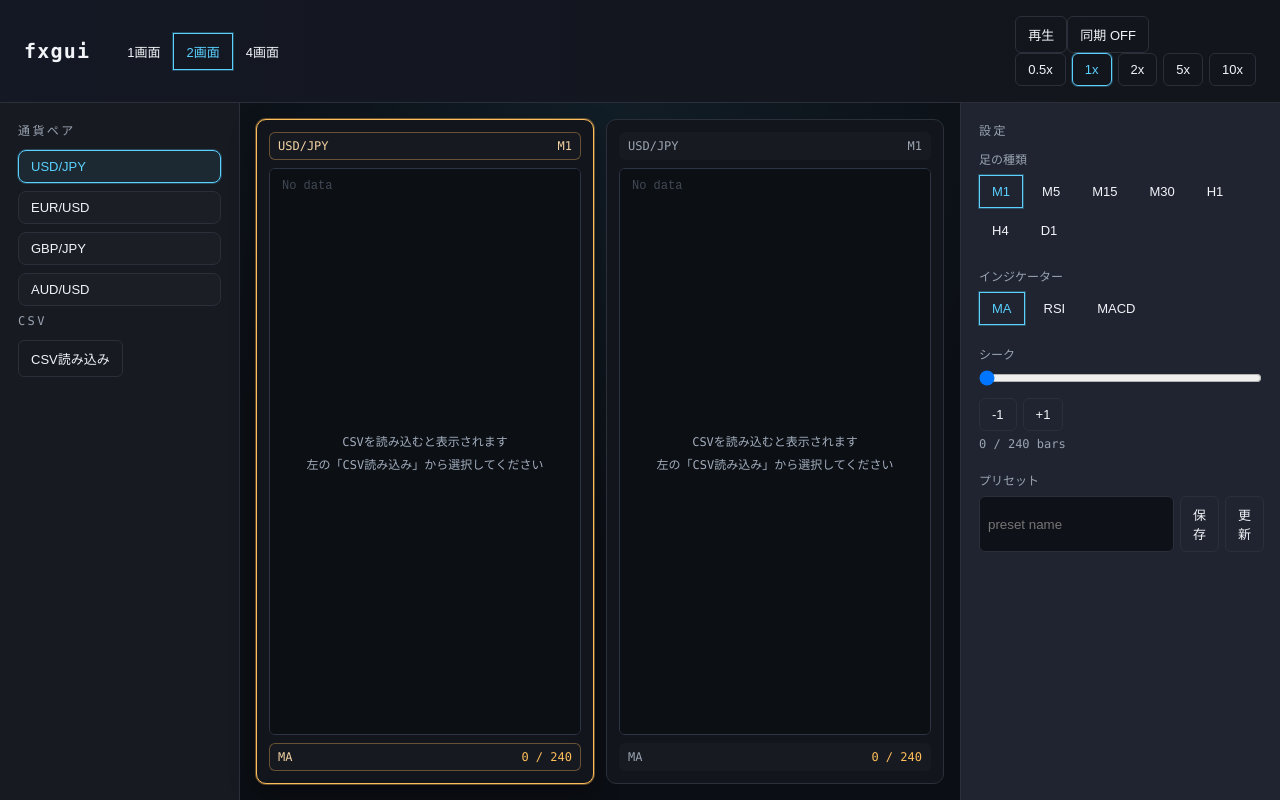
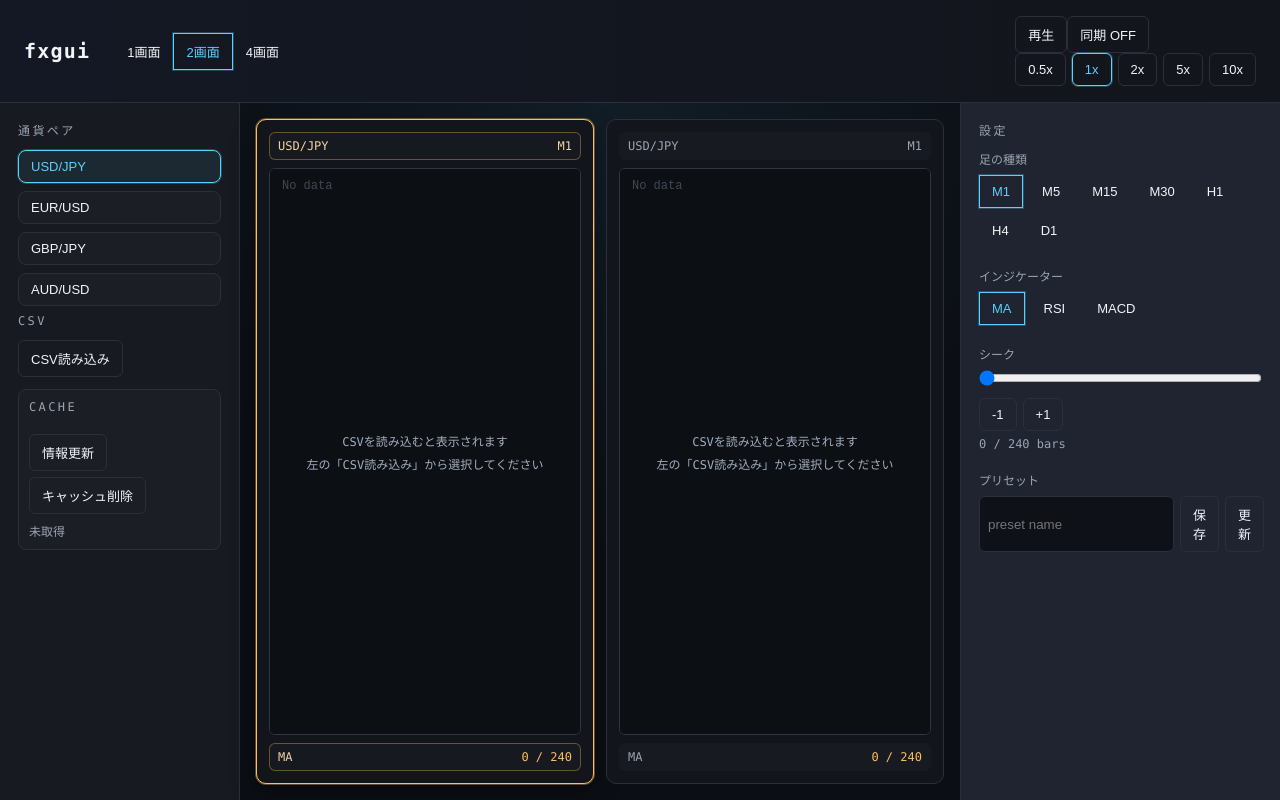
Before and after one commit to RishuKayatani/fxgui, a React (Vite) app: page / in a window 1280 px wide. Built offline with nearby package versions, Linux system fonts and the light colour scheme.

Commit message:
Add cache status and management UI

```diff
--- a/src/App.css
+++ b/src/App.css
@@ -355,3 +355,27 @@ input[type="range"] {
 .ingest-error-body {
   color: #ffb3b3;
 }
+
+.cache-panel {
+  margin-top: 12px;
+  border: 1px solid var(--border);
+  border-radius: 8px;
+  padding: 10px;
+  display: grid;
+  gap: 8px;
+  background: rgba(255, 255, 255, 0.02);
+}
+
+.cache-row {
+  display: flex;
+  gap: 6px;
+  flex-wrap: wrap;
+}
+
+.cache-meta {
+  font-size: 12px;
+  color: var(--muted);
+  display: grid;
+  gap: 4px;
+  word-break: break-all;
+}
--- a/src/App.jsx
+++ b/src/App.jsx
@@ -38,6 +38,7 @@ function App() {
   const [ingestLoading, setIngestLoading] = useState(false);
   const [syncEnabled, setSyncEnabled] = useState(false);
   const [perfWarning, setPerfWarning] = useState("");
+  const [cacheInfo, setCacheInfo] = useState(null);
 
   const panes = useMemo(() => paneState.slice(0, split), [paneState, split]);
   const active = paneState[activePane];
@@ -138,6 +139,16 @@ function App() {
     setPresets(list);
   };
 
+  const refreshCacheInfo = async () => {
+    const info = await invoke("cache_status");
+    setCacheInfo(info);
+  };
+
+  const clearCacheUi = async () => {
+    await invoke("clear_cache");
+    await refreshCacheInfo();
+  };
+
   const savePreset = async () => {
     if (!presetName.trim()) return;
     await invoke("save_preset", {
@@ -220,6 +231,7 @@ function App() {
       if (result.dataset.candles.length >= 100000) {
         setPerfWarning("大量データ（10万バー以上）です。動作が重くなる可能性があります。");
       }
+      await refreshCacheInfo();
     } catch (err) {
       const message = String(err || "読み込みに失敗しました").replace(/^Error:\s*/i, "");
       setIngestError(message);
@@ -352,6 +364,26 @@ function App() {
               </button>
             </div>
           ) : null}
+          <div className="cache-panel">
+            <div className="panel-title">Cache</div>
+            <div className="cache-row">
+              <button type="button" className="ghost" onClick={refreshCacheInfo}>
+                情報更新
+              </button>
+              <button type="button" className="ghost" onClick={clearCacheUi}>
+                キャッシュ削除
+              </button>
+            </div>
+            {cacheInfo ? (
+              <div className="cache-meta">
+                <div>path: {cacheInfo.path}</div>
+                <div>files: {cacheInfo.files}</div>
+                <div>size: {Math.round(cacheInfo.bytes / 1024)} KB</div>
+              </div>
+            ) : (
+              <div className="cache-meta">未取得</div>
+            )}
+          </div>
         </aside>
 
         <main
```
Also changed, not shown: 2 other files (tests, documents, lock files or other folders).
